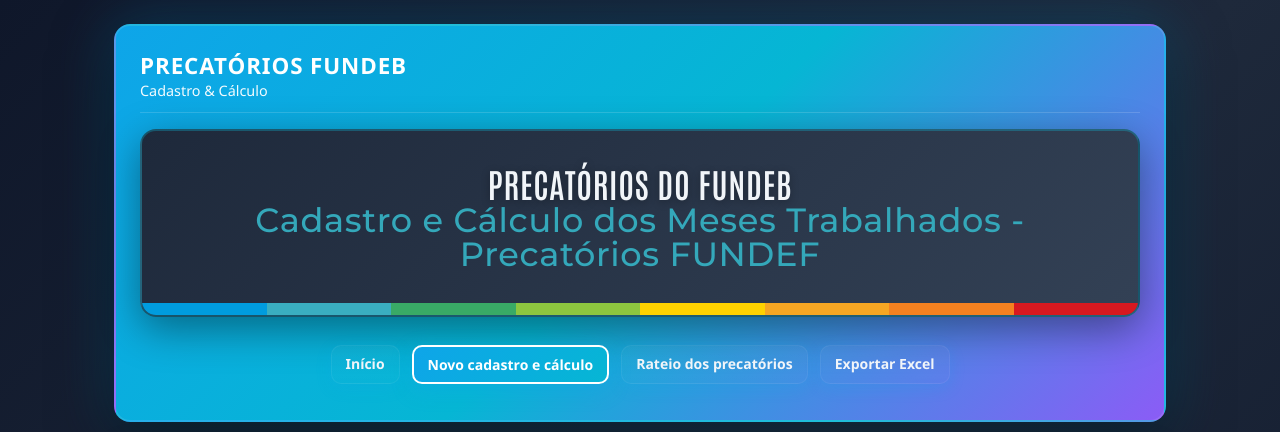
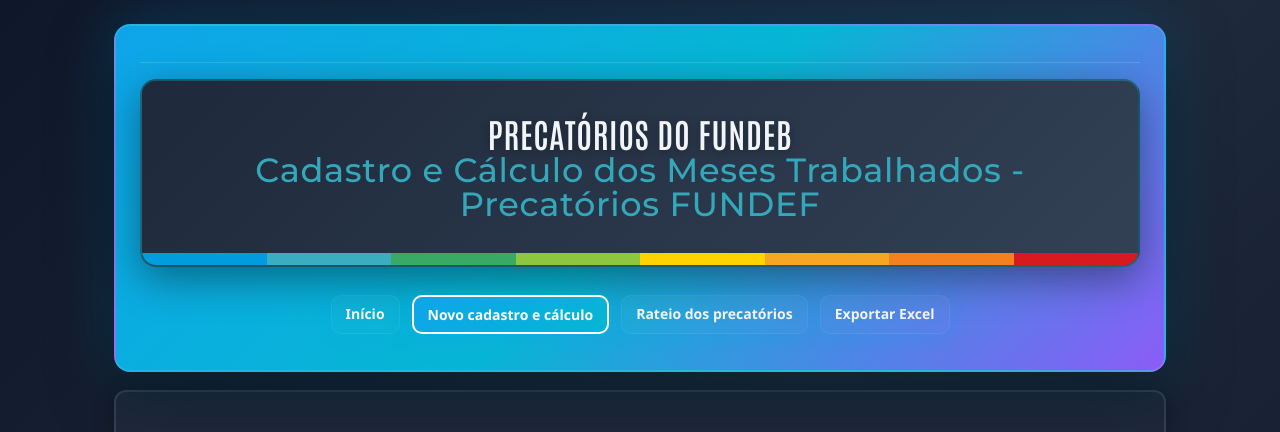
Before and after one commit to gustavocolumbina-lang/validacao-tempo, a Flask app: page /cadastro in a window 1280 px wide. Shown: the top 432 px of the page. Run offline with Flask 3, Linux system fonts and the light colour scheme.

Commit message:
Remove header brand text (PRECATÓRIOS FUNDEB / Cadastro & Cálculo)

```diff
--- a/templates/base.html
+++ b/templates/base.html
@@ -14,10 +14,7 @@
         <header class="topo">
             <div class="header-glass">
                 <div class="header-topbar">
-                    <div class="brand">
-                        <span class="brand-title">PRECATÓRIOS FUNDEB</span>
-                        <span class="brand-sub">Cadastro & Cálculo</span>
-                    </div>
+                    <div class="brand"></div>
                     <div class="header-actions" aria-hidden="true">
                         <!-- espaço para futuras ações / usuário -->
                     </div>
```
